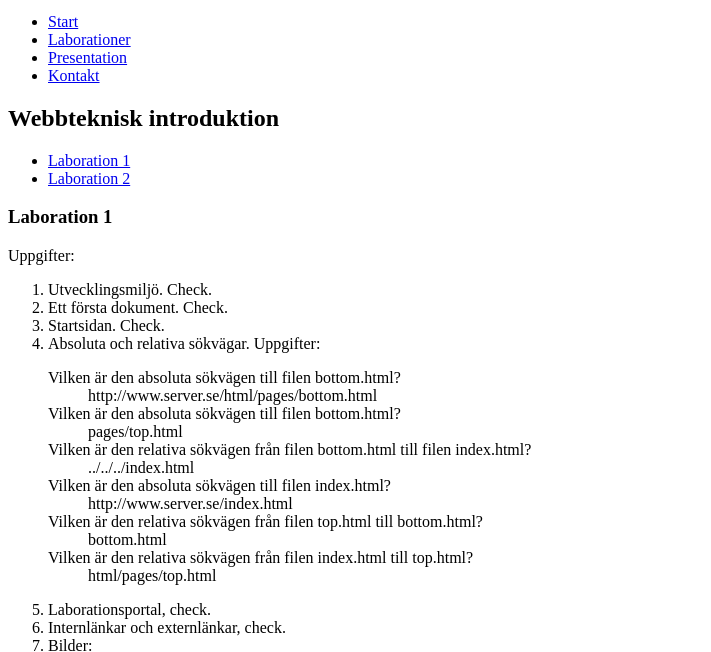
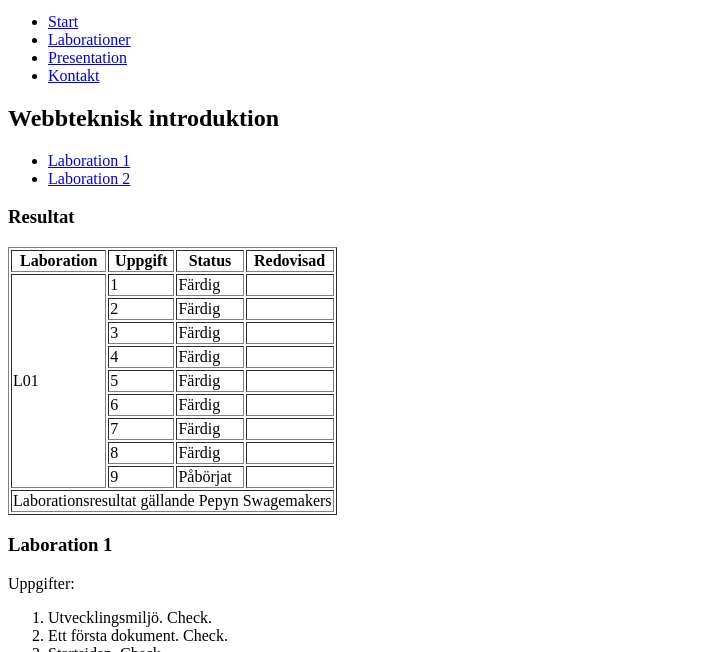
Before and after one commit to ps222nq/1IK415_ps222nq_laborationer, a plain HTML site: page pages/laborationer.html in a window 1280 px wide. Shown: the part 101-753 px from the top of the page, without its empty margins (0-711 px from the left). Drawn offline with Linux system fonts and the light colour scheme.

Commit message:
Video + tables

```diff
--- a/pages/laborationer.html
+++ b/pages/laborationer.html
@@ -27,6 +27,87 @@
 	<li><a href="#laboration2">Laboration 2</a></li>
 </ul>
 </nav>
+
+<h3>Resultat</h3>
+
+<table border="1"> <!--Fixar border med attributen så länge. Blir CSS-regel i nästa labb.-->
+<thead>
+	<tr>
+		<th>Laboration</th>
+		<th>Uppgift</th>
+		<th>Status</th>
+		<th>Redovisad</th>
+	</tr>
+</thead>
+
+<tbody>
+	<tr>
+		<td rowspan="9"> L01</td>
+		<td>1</td>
+		<td>Färdig</td>
+		<td></td>
+	</tr>
+
+	<tr>
+		<td>2</td>
+		<td>Färdig</td>
+		<td></td>
+	</tr>
+
+	<tr>
+		<td>3</td>
+		<td>Färdig</td>
+		<td></td>
+	</tr>
+
+	<tr>
+		<td>4</td>
+		<td>Färdig</td>
+		<td></td>
+	</tr>
+
+	<tr>
+		<td>5</td>
+		<td>Färdig</td>
+		<td></td>
+	</tr>
+
+	<tr>
+		<td>6</td>
+		<td>Färdig</td>
+		<td></td>
+	</tr>
+
+	<tr>
+		<td>7</td>
+		<td>Färdig</td>
+		<td></td>
+	</tr>
+
+	<tr>
+		<td>8</td>
+		<td>Färdig</td>
+		<td></td>
+	</tr>
+
+	<tr>
+		<td>9</td>
+		<td>Påbörjat</td>
+		<td></td>
+	</tr>
+
+
+</tbody>
+
+<tfoot>
+
+	<tr>
+		<td colspan="4">Laborationsresultat gällande Pepyn Swagemakers</td>
+	</tr>
+
+</tfoot>
+
+</table>
 
 <h3><a name="laboration1">Laboration 1</a></h3>
 
@@ -64,9 +145,10 @@ Uppgifter:
 		<ul>
 			<li><a href="presentation.html#pepyn">En JPEG-bild</a></li>
 			<li><a href="../pics/logo.png">En PNG-bild</a></li>
-			<li><a href="../index.html#enbildmedsvg"><En SVG-bild/a></li>
+			<li><a href="../index.html#enbildmedsvg">En SVG-bild</a></li>
 		</ul>
 	</li>
+	<li>Video: check. <a href="../index.html#envideomedvideotaggen">Klicka här för blogginlägget</a></li>
 </ol>
 </p>
 
```
Also changed, not shown: index.html (+13 -2 lines), pages/presentation.html (+1 -1 lines), pics/house.svg, 2 other files.
